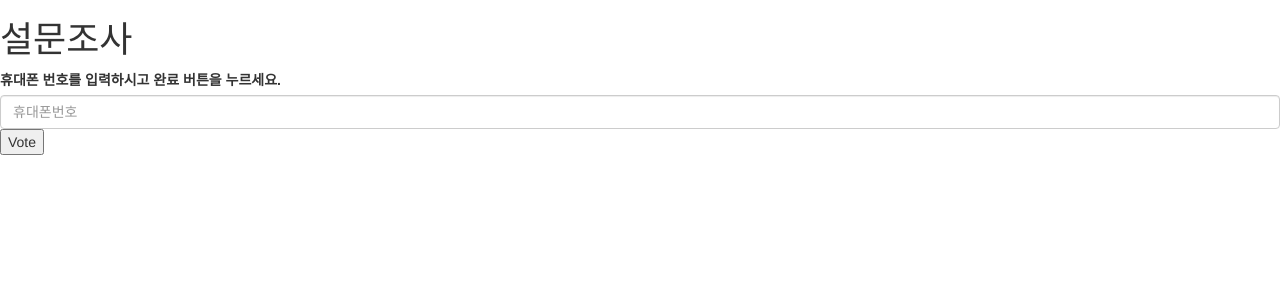
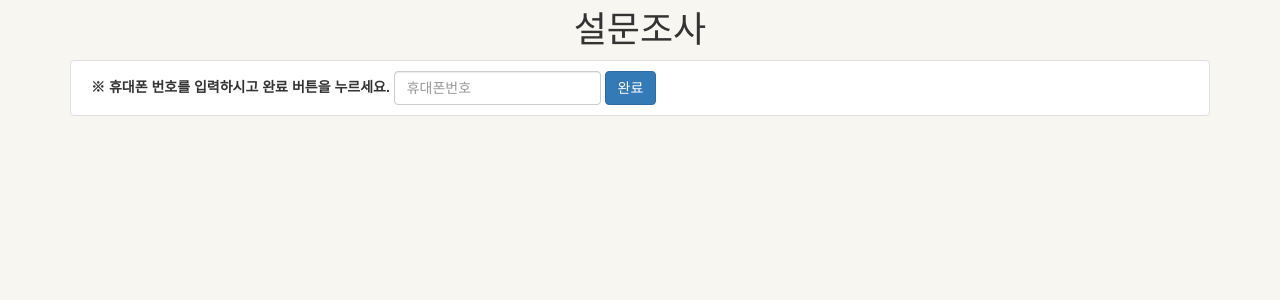
Before and after one commit to Nalrarang/django-poll, a Django app: template poll/templates/poll/poll_main.html in a window 1280 px wide. Shown: the top 300 px of the page. Run offline with Django 3.2, Linux system fonts and the light colour scheme; the template is opened without the code that fills it, so the values that code supplies are empty; some libraries are stand-ins or nearby versions.

Commit message:
설문조사 페이지 스타일 적용

```diff
--- a/poll/static/css/style.css
+++ b/poll/static/css/style.css
@@ -0,0 +1,66 @@
+body {
+    margin: 0;
+    padding: 0;
+    margin: 0;
+    padding: 0;
+    background-color: #F7F6F1;
+}
+h1 {
+    margin:0; padding:0;
+    line-height: 60px;
+}
+
+header {
+    position: relative;
+    width: 100%;
+    height: 60px;
+    text-align: center;
+}
+.container {
+    margin-bottom: 15px;
+}
+.content {
+    position: relative;
+    width: 100%;
+    background-color: white;
+    border: 1px solid #DFDFDF;
+    border-radius: 4px;
+}
+.question-wrap, .phone-wrap {
+    padding: 10px 20px 10px 20px;
+}
+.question {
+    font-size: 1.3em;
+}
+select.form-control {
+    width: 80%;
+    max-width: 300px;
+    margin-top: 5px;
+}
+
+.radio label {
+    margin-bottom: 5px;
+    margin-right: 20px;
+    min-width: 200px;
+}
+.checkbox label {
+    margin-bottom: 5px;
+    margin-right: 20px;
+    min-width: 120px;
+}
+
+.checkbox-inline+.checkbox-inline {
+    margin-left: 0px;
+
+}
+.phone-wrap .form-inline .form-group {
+    display: inline-block;
+    margin-bottom: 0;
+    vertical-align: middle;
+}
+.phone-wrap .form-control {
+    display: inline-block;
+    margin-bottom: 0;
+    vertical-align: middle;
+    width: auto;
+}
--- a/poll/templates/poll/poll_main.html
+++ b/poll/templates/poll/poll_main.html
@@ -16,10 +16,12 @@
 <header>
     <h1>설문조사</h1>
 </header>
+
+<div class="container">
     <div class="content">
         {% for reader in readers %}
             <div class="question-wrap">
-            <div class="question" type="{{ reader.type }}">Q.{{ forloop.counter }} {{ reader.question }}</div>
+                <div class="question" type="{{ reader.type }}">Q{{ forloop.counter }}. {{ reader.question }}</div>
                 {% if reader.type == 'select' %}
                     <select class="form-control">
                         {% for item in reader.item %}
@@ -47,11 +49,15 @@
                 {% endif %}
             </div>
         {% endfor %}
-        <label for="phoneNumber">휴대폰 번호를 입력하시고 완료 버튼을 누르세요.</label>
+            <div class="phone-wrap">
+                <form class="form-inline">
+                    <div class="form-group">
+                        <label for="phoneNumber">※ 휴대폰 번호를 입력하시고 완료 버튼을 누르세요.</label>
                         <input type="text" class="form-control" id="phoneNumber" placeholder="휴대폰번호">
-        <input type="submit" value="Vote" class="vote" />
+                        <button type="submit" class="btn btn-primary vote" value="Vote">완료</button>
                     </div>
-
+                </form>
+            </div>
 
 <script type="text/javascript" src="{% static 'js/jquery-1.11.3.min.js' %}"></script>
 <script type="text/javascript" src="{% static 'js/bootstrap.js' %}"></script>
@@ -95,11 +101,11 @@
                 var phoneNumber = $('#phoneNumber').val();
                 phoneNumber = phoneNumber.replace(/-/gi, "");
                 if(phoneNumber == '') {
-                    alert('전화번호를 입력해주세요');
+                    alert('휴대폰 번호를 입력해주세요');
                     return false;
                 }
                 if(phoneNumber.length < 10) {
-                    alert('올바른 전화번호를 입력해주세요.');
+                    alert('올바른 휴대폰 번호를 입력해주세요.');
                     return false;
                 }
                 /* 설문조사 항목 유효성 체크 */
@@ -178,6 +184,7 @@
                 url :  "poll/vote/",
                 dataType: "json",
                 data : {
+                    csrfmiddlewaretoken: "{{ csrf_token }}",
                     phonenumber: phone,
                     question: question.join(),
                     answer : survey.join()
```
Lines whose indentation alone changed are shown as unchanged.
